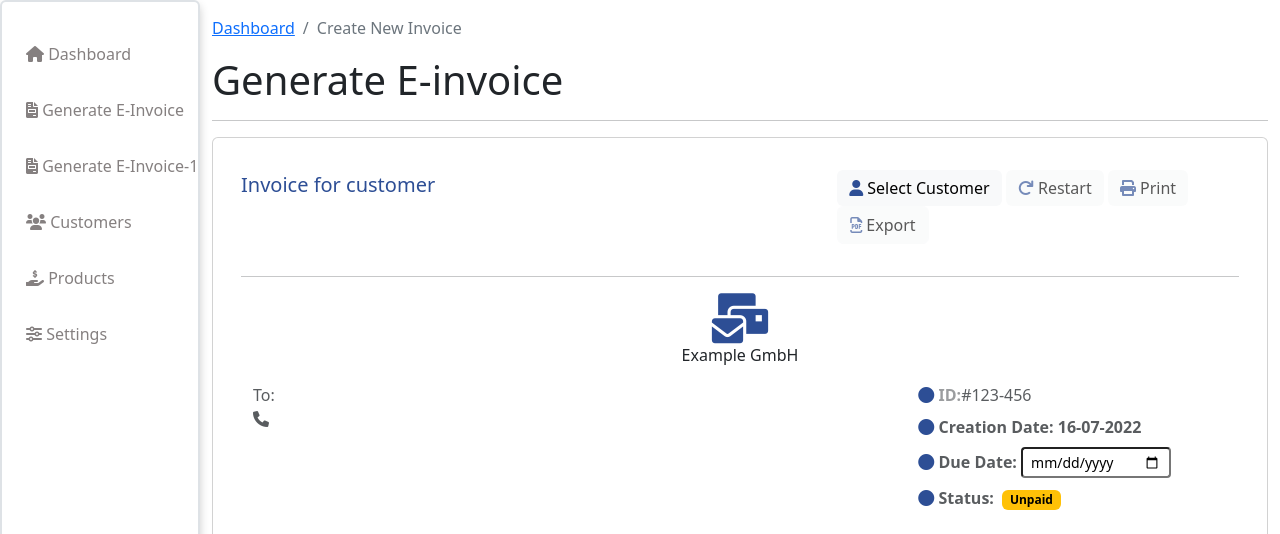
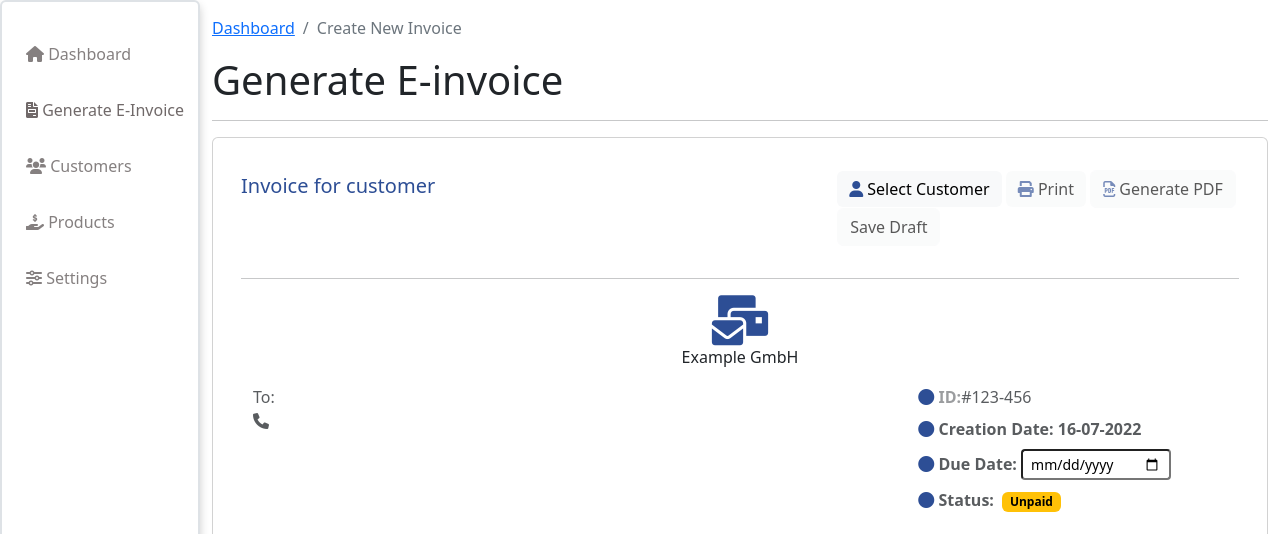
Before and after one commit to NikhilRaikar17/e-invoice, a Flask app: page /generate_invoice_1 in a window 1280 px wide. Shown: the part 60-594 px from the top of the page. Run offline with Flask 2, Linux system fonts and the light colour scheme; a user stored in the database is signed in; tables that the repository leaves empty hold one stand-in row (values such as "Sample post"); some libraries are stand-ins or nearby versions.

Commit message:
css updates

```diff
--- a/e_invoice/templates/base.html
+++ b/e_invoice/templates/base.html
@@ -80,40 +80,43 @@
 
       <!-- Sidebar -->
       <ul class="sidebar border border-2 rounded navbar-nav">
-        <li class="nav-item">
+        <li class="nav-item" >
           <a class="nav-link" href="#">
             <i class="fa-solid fa-house"></i>
             <span>Dashboard</span>
+
           </a>
+
+
         </li>
-        <li class="nav-item">
+        <!-- <li class="nav-item">
           <a class="nav-link" href="{{ url_for('generate_invoice') }}">
             <i class="fas fa-file-invoice"></i>
             <span>Generate E-Invoice</span>
           </a>
-        </li>
-        <li class="nav-item">
+        </li> -->
+        <li class="nav-item {% if 'generate_invoice' in request.url %} active {% endif %}">
           <a class="nav-link" href="{{ url_for('generate_invoice_1') }}">
             <i class="fas fa-file-invoice"></i>
-            <span>Generate E-Invoice-1</span>
+            <span>Generate E-Invoice</span>
           </a>
         </li>
 
 
-        <li class="nav-item">
+        <li class="nav-item {% if 'manage_customers' in request.url %} active {% endif %}" >
           <a class="nav-link" href="{{ url_for('manage_customers') }}">
             <i class="fa-solid fa-users"></i>
             <span>Customers</span>
           </a>
         </li>
 
-        <li class="nav-item">
+        <li class="nav-item {% if 'manage_invoice_items' in request.url %} active {% endif %}">
           <a class="nav-link" href="{{ url_for('manage_invoice_items') }}">
             <i class="fa-solid fa-hand-holding-dollar"></i>
             <span>Products</span>
           </a>
         </li>
-        <li class="nav-item">
+        <li class="nav-item {% if 'settings' in request.url %} active {% endif %}"">
           <a class="nav-link" href="#">
             <i class="fa-solid fa-sliders"></i>
             <span>Settings</span>
--- a/e_invoice/templates/invoice_example.html
+++ b/e_invoice/templates/invoice_example.html
@@ -28,16 +28,6 @@
                         </button>
 
                         <button  class="btn btn-light text-capitalize border-0"
-                            id="clear_customer_data"
-                            name="clear_customer_data"
-                            onclick="clear_customer_details()"
-                            data-mdb-ripple-color="dark"
-                            disabled>
-                            <i class="fa-solid fa-arrow-rotate-right" style="color: #2d4e95;"></i>
-                            Restart
-                        </button>
-
-                        <button  class="btn btn-light text-capitalize border-0"
                                 data-mdb-ripple-color="dark"
                                 id="print"
                                 disabled>
@@ -54,8 +44,17 @@
                             <i  class="far fa-file-pdf"
                                 style="color: #2d4e95;">
                             </i>
-                            Export
+                            Generate PDF
                         </button>
+
+                        <button class="btn btn-light text-capitalize"
+                                data-mdb-ripple-color="dark"
+
+                                disabled>
+                                Save Draft
+                        </button>
+
+
                     </div>
 
                 </div>
@@ -259,7 +258,6 @@
         var sender_information = document.getElementById("sender_information");
         var total_amount = document.getElementById("total_amount");
         var sub_total = document.getElementById("sub_total");
-        var clear_customer_data = document.getElementById("clear_customer_data");
         var print = document.getElementById("print");
         var export_file = document.getElementById("export_file");
 
@@ -281,12 +279,10 @@
                                 var phone_icon = result["phone_number"]
                                 phone_number.textContent = phone_icon
                                 add_products.disabled = !add_products.disabled;
-                                clear_customer_data.disabled = !clear_customer_data.disabled;
                                 print.disabled = !print.disabled;
                                 export_file.disabled = !export_file.disabled;
                             } else{
                                 add_products.disabled = true;
-                                clear_customer_data.disabled = true;
                                 print.disabled = true;
                                 export_file.disabled = true;
                             }
```
